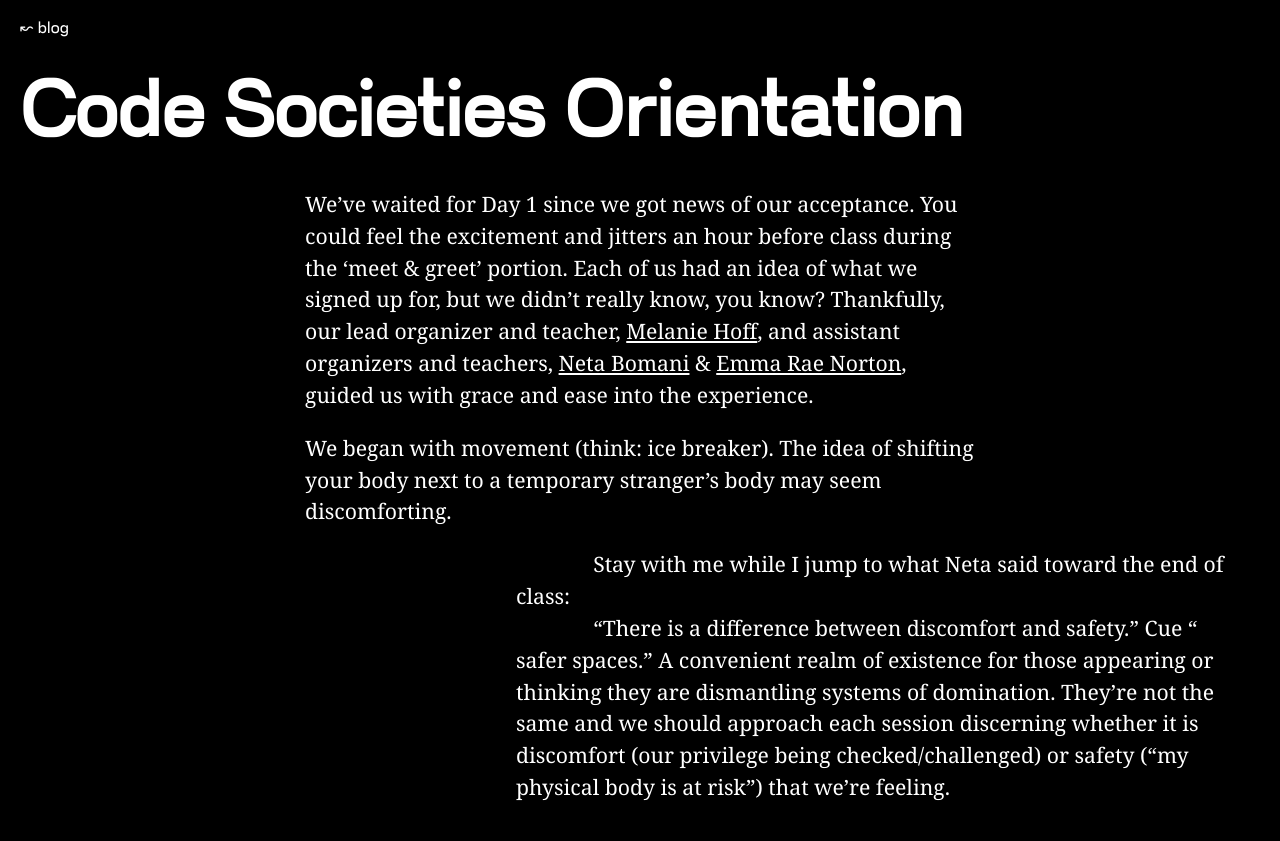
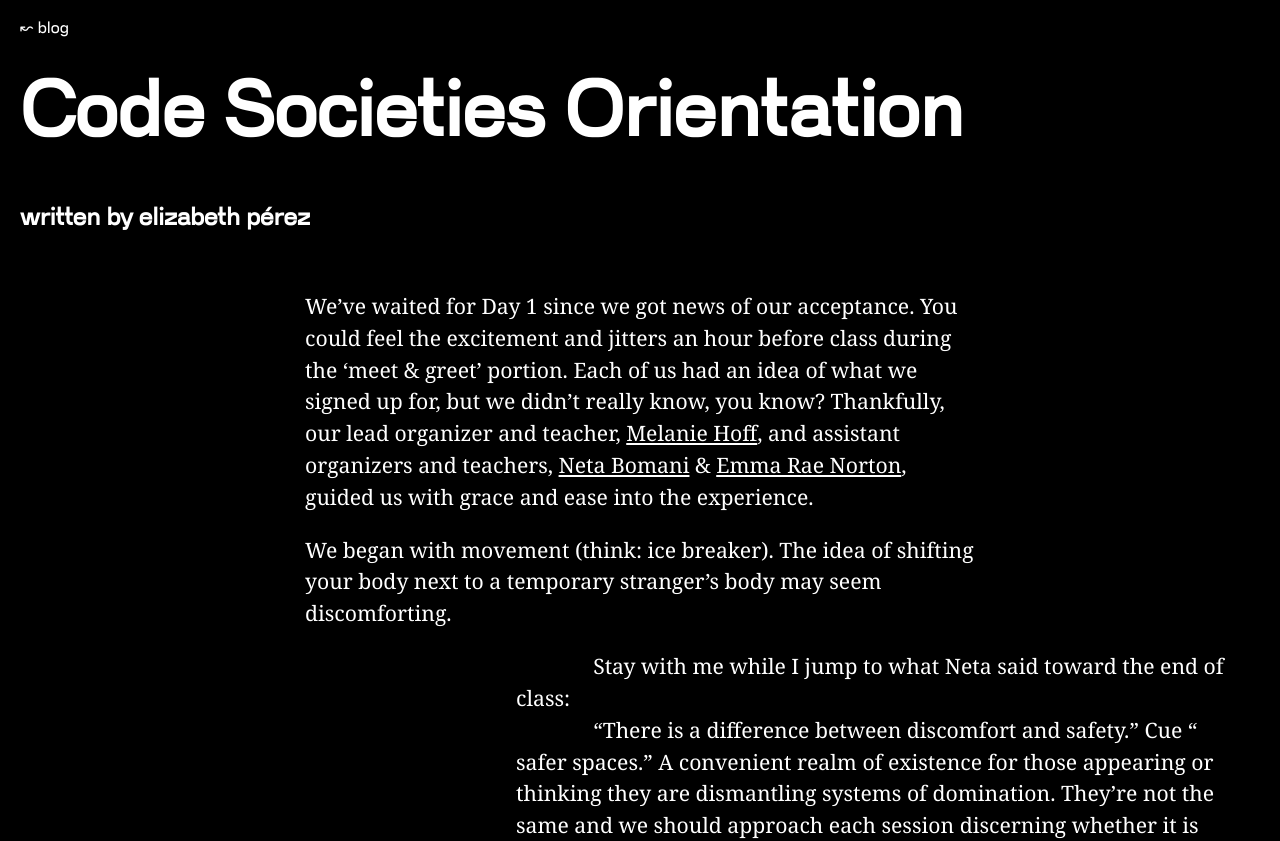
Before and after one commit to SFPC/code-societies, a plain HTML site: page blog/2020-code-societies-orientation.html in a window 1280 px wide. Shown: the top 841 px of the page. Drawn offline with Linux system fonts and the light colour scheme; files whose address does not match are found by name.

Commit message:
Add elizabeths attribution

```diff
--- a/blog/2020-code-societies-orientation.html
+++ b/blog/2020-code-societies-orientation.html
@@ -19,7 +19,7 @@
           <a class="home-button" href="/code-societies/blog">&#8604; blog</a>
           <!-- The next three tags should be the H3 tag, the H4 tag, and an IMG tag. -->
           <h3>Code Societies Orientation</h3>
-
+          <h6>written by elizabeth pérez</h6>
           <!-- Copy & Paste your writing below this line. Add proper tags around text and images. Ask Emma questions on formatting if you have them! -->
           <p>
           We’ve waited for Day 1 since we got news of our acceptance. You could feel the excitement and jitters an hour before class during the ‘meet & greet’ portion. Each of us had an idea of what we signed up for, but we didn’t really know, you know? Thankfully, our lead organizer and teacher, <a href="com">Melanie Hoff</a>, and assistant organizers and teachers, <a href="https://www.netabomani.com/">Neta Bomani</a> & <a href="https://www.marceldochamp.net/">Emma Rae Norton</a>, guided us with grace and ease into the experience.
--- a/blog/post-formatting.css
+++ b/blog/post-formatting.css
@@ -29,6 +29,12 @@ h3 {
 h4 {
   font-size: 2.125em;
   margin-bottom: 1.5em;
+  max-width: 980px;
+}
+
+h6 {
+  font-size: 1.5em;
+  margin-bottom: 2.5em;
   max-width: 980px;
 }
 
```
